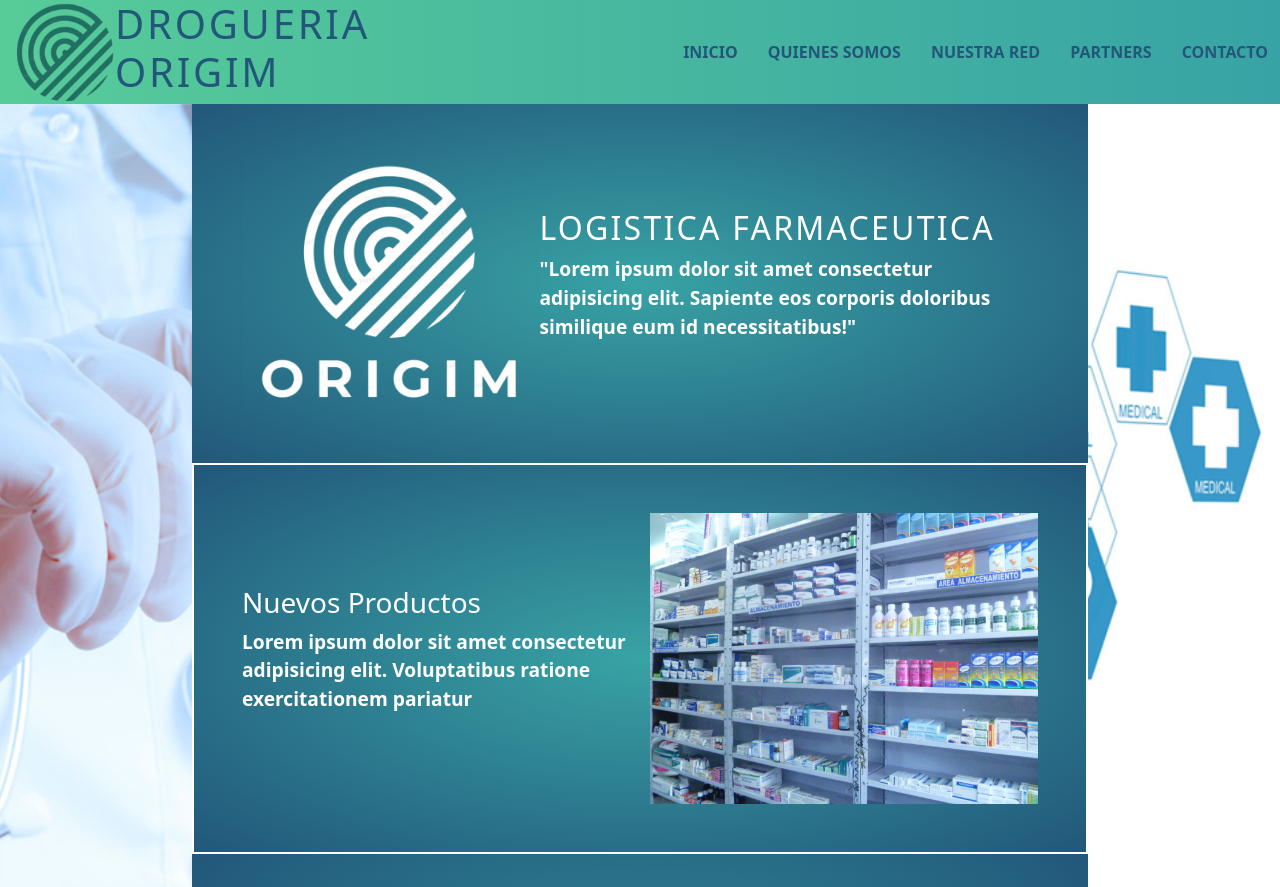
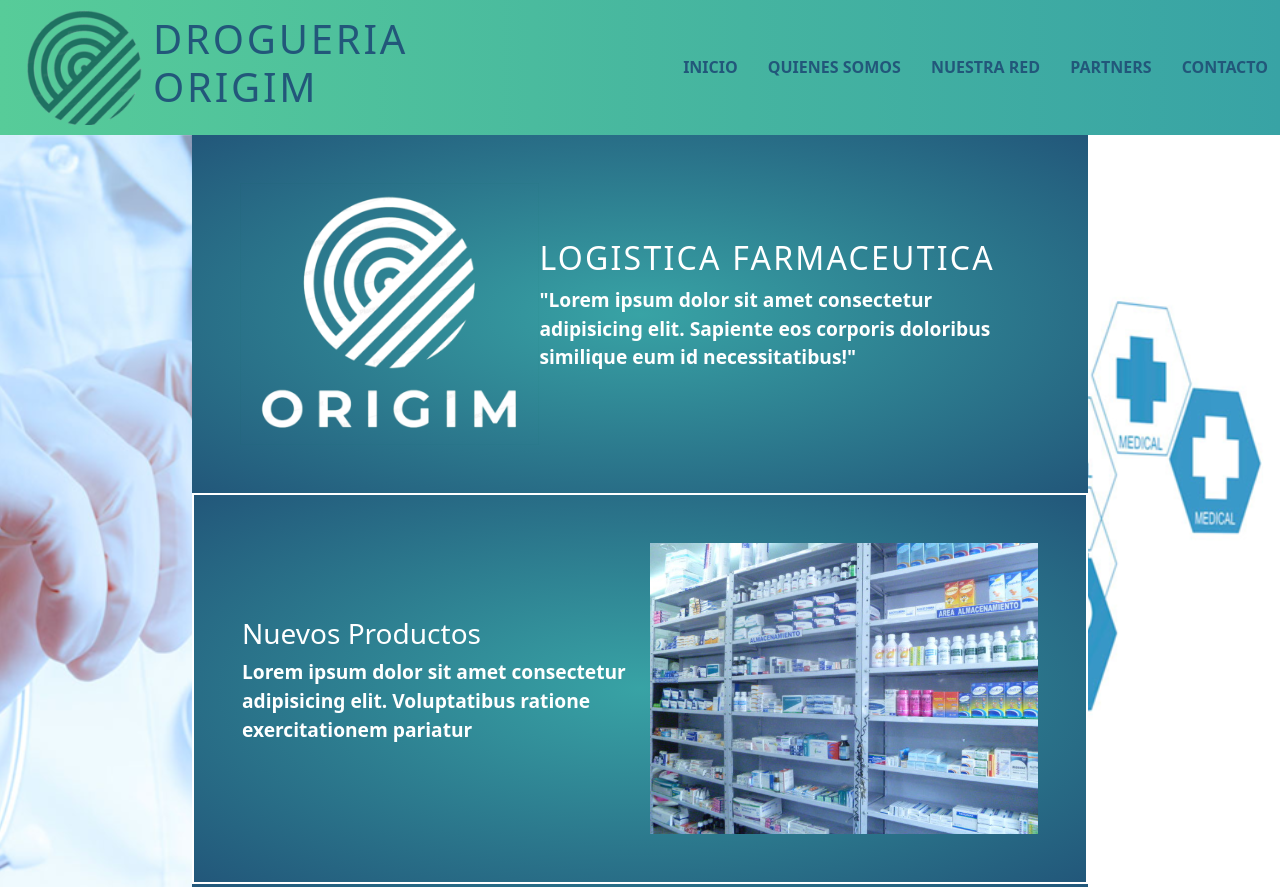
Before and after one commit to Skt86/ORIGIM, a website: page index.html in a window 1280 px wide. Shown: the top 887 px of the page. Drawn offline with nearby package versions, Linux system fonts and the light colour scheme.

Commit message:
modificacion del navbar

```diff
--- a/SCSS/layout/_header.scss
+++ b/SCSS/layout/_header.scss
@@ -12,14 +12,23 @@ header  {
         right: 0px;
         left: 0px;
         z-index: 1;
+        background: $clr-oscuro;
+        background: linear-gradient(to left, #38A3A5,#57CC99);
         nav    {
             a   {
                 text-decoration: none;
                 color: $clr-azul;
             }
         }
-        background: $clr-oscuro;
-        background: linear-gradient(to left, #38A3A5,#57CC99);
+        button {
+            position: absolute;
+            right: 50px;
+        }
+        img {
+            padding: 10px;
+            max-width: 141px;
+            height: auto;
+        }
         h1  {
             display: none;
             color: $clr-azul;
```
Also changed, not shown: css/estilos.css.
